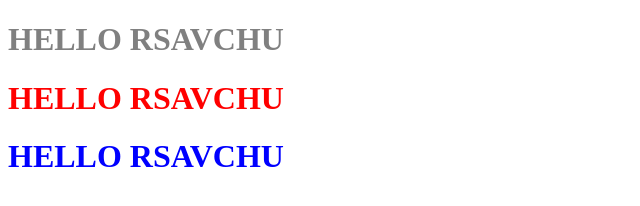
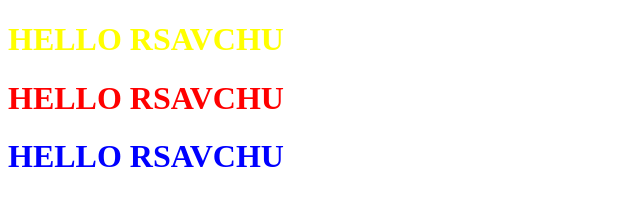
Before and after one commit to Romario11/Automation.Server, a plain HTML site: page MySite/index.html in a window 1280 px wide. Shown: the whole page, without its empty margins (0-640 px from the left). Drawn offline with Linux system fonts and the light colour scheme.

Commit message:
updated piplines

```diff
--- a/MySite/index.html
+++ b/MySite/index.html
@@ -7,7 +7,7 @@
     <title>Document</title>
 </head>
 <body>
-    <h1 style="color: grey;" >HELLO RSAVCHU</h1>
+    <h1 style="color: yellow;" >HELLO RSAVCHU</h1>
     <h1 style="color: red;" >HELLO RSAVCHU</h1>
     <h1 style="color: blue;" >HELLO RSAVCHU</h1>
 </body>
```
